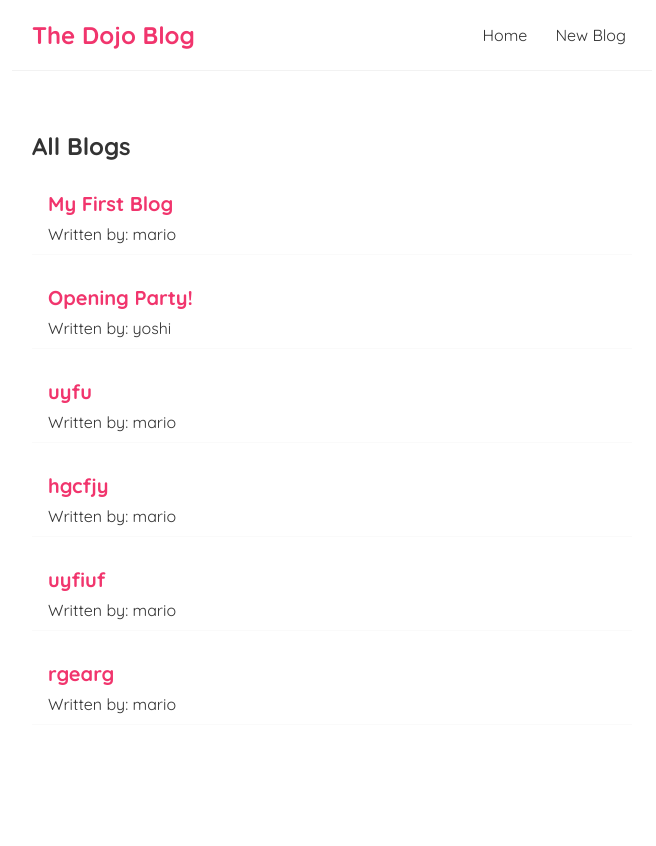
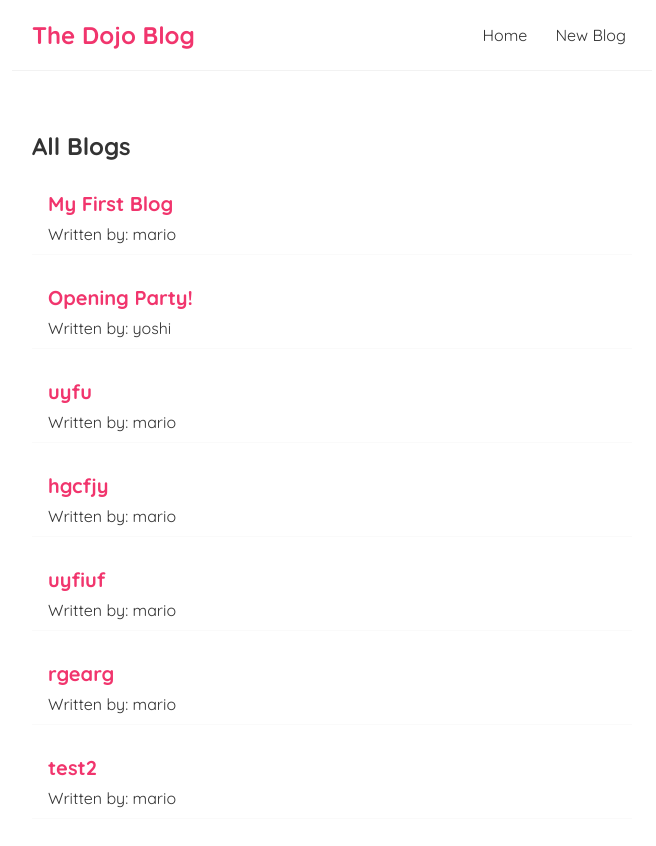
Before and after one commit to romankolivashko/DojoBlog, a React (Create React App) app: page / in a window 1280 px wide. Shown: the top 846 px of the page, without its empty margins (308-964 px from the left). Before the commit the page ends 805 px from the top, so only its background shows below. Built offline with nearby package versions, Linux system fonts and the light colour scheme; data requests are answered from the project's data file.

Commit message:
Added redirect using useHistory hook

```diff
--- a/data/db.json
+++ b/data/db.json
@@ -35,6 +35,12 @@
       "body": "agra",
       "author": "mario",
       "id": 6
+    },
+    {
+      "title": "test2",
+      "body": "test2lsfhasflaiug",
+      "author": "mario",
+      "id": 7
     }
   ]
 }
--- a/src/Create.js
+++ b/src/Create.js
@@ -1,11 +1,13 @@
 import React from 'react';
 import { useState } from 'react';
+import { useHistory } from 'react-router';
 
 const Create = () => {
   const [title, setTitle] = useState('');
   const [body, setBody] = useState('');
   const [author, setAuthor] = useState('mario');
   const [isPending, setIsPending] = useState(false);
+  const history = useHistory(); //invoke the hook
 
   const handleSubmit = (e) => {
     e.preventDefault();
@@ -20,6 +22,8 @@ const Create = () => {
     }).then(() => {
       console.log('new blog added');
       setIsPending(false);
+      // history.go(-1); //to go back a step
+      history.push('/');
     })
   }
 
```
